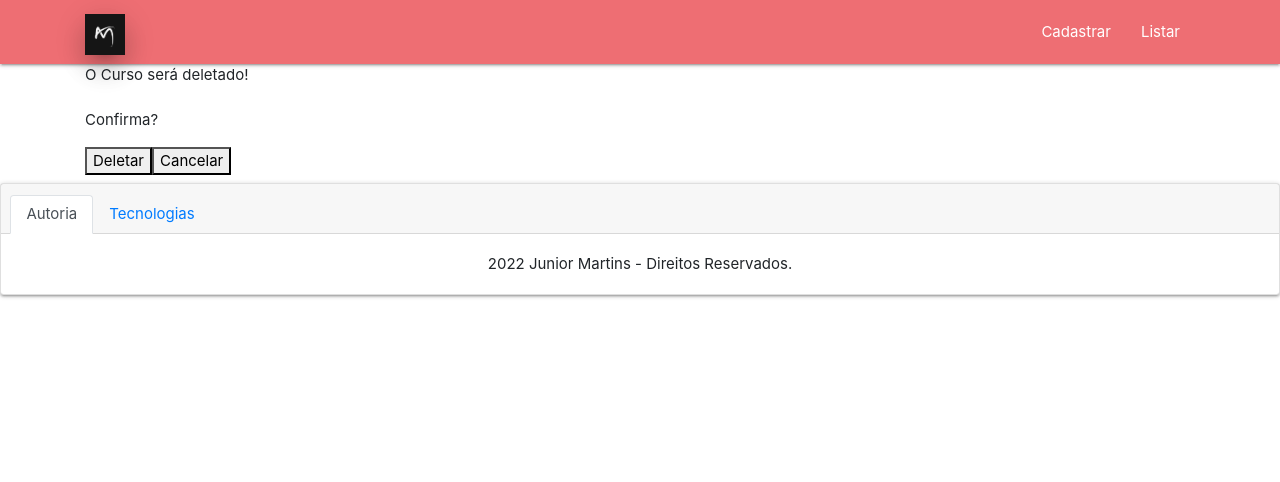
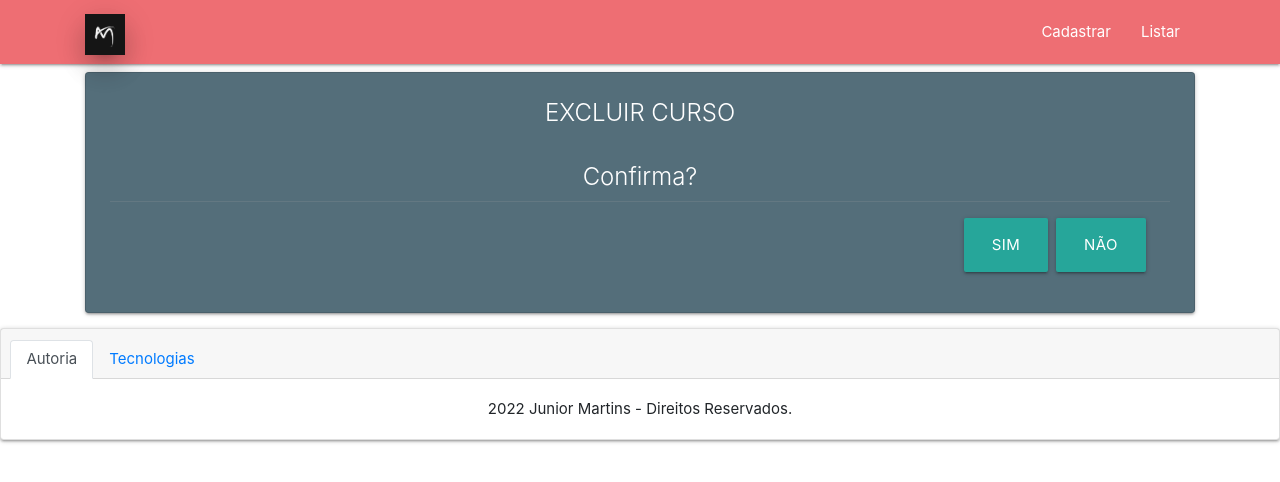
Before and after one commit to juniorsmartins/portfolio-com-angular, an Angular app in the folder portfolio/: page /especificos/excluirCurso/1 in a window 1280 px wide. Shown: the top 482 px of the page. Built offline with nearby package versions, Linux system fonts and the light colour scheme; no server answers; what ngx-mask would draw is missing.

Commit message:
Refinamento de componente Excluir Curso.

```diff
--- a/portfolio/src/app/componentes/especificos/curso.ts
+++ b/portfolio/src/app/componentes/especificos/curso.ts
@@ -5,8 +5,8 @@ export interface Curso
   id?: number,
   titulo: string,
   instituicao: string,
-  dataConclusao: string,
+  dataConclusao: any,
   cargaHoraria: number,
-  preco: string,
+  preco: any,
   link: string
 }
--- a/portfolio/src/app/componentes/especificos/excluir-cursos/excluir-cursos.component.html
+++ b/portfolio/src/app/componentes/especificos/excluir-cursos/excluir-cursos.component.html
@@ -1,11 +1,11 @@
 <section class="container">
-  <div class="">
-    <p>O Curso será deletado! <br><br>
-      Confirma?</p>
-      <div>
-        <button (click)="excluirCurso()">Deletar</button>
-        <button (click)="cancelarExcluirCurso()">Cancelar</button>
+  <div class="card blue-grey darken-1 hoverable">
+    <div class="card-content white-text">
+      <p class="card-title center-align">EXCLUIR CURSO <br><br> Confirma?</p>
+      <div class="modal-footer card-action right-align">
+        <button type="button" class="waves-effect waves-light btn-large" (click)="excluirCurso()">Sim</button>
+        <button type="button" class="waves-effect waves-light btn-large" (click)="cancelarExcluirCurso()">Não</button>
       </div>
+    </div>
   </div>
-  <div class="overlay"></div>
 </section>
--- a/portfolio/src/app/componentes/especificos/excluir-cursos/excluir-cursos.component.ts
+++ b/portfolio/src/app/componentes/especificos/excluir-cursos/excluir-cursos.component.ts
@@ -2,6 +2,8 @@ import { ActivatedRoute, Router } from '@angular/router';
 import { Component, OnInit } from '@angular/core';
 import { Curso } from '../curso';
 import { CursoService } from '../curso.service';
+
+declare var jQuery: any;
 
 @Component({
   selector: 'app-excluir-cursos',
@@ -31,7 +33,7 @@ export class ExcluirCursosComponent implements OnInit {
     const id = this.route.snapshot.paramMap.get('id');
     this.service.buscarCursoPorId(parseInt(id!)).subscribe((curso) => {
       this.curso = curso;
-    })
+    });
   }
 
   excluirCurso()
--- a/portfolio/src/app/componentes/especificos/item-cursos/item-cursos.component.html
+++ b/portfolio/src/app/componentes/especificos/item-cursos/item-cursos.component.html
@@ -20,7 +20,6 @@
         </div>
         <div class="card-action right-align">
           <button type="button" class="waves-effect waves-light btn-large" routerLink="/especificos/editarCurso/{{this.curso.id}}"> <i class="material-icons">edit</i> </button>
-          <button (click)="detalharCadastroDoCurso()" type="button" class="waves-effect waves-light btn-large"> <i class="material-icons">zoom_in</i> </button> <!-- Event Binding -->
           <button type="button" class="waves-effect waves-light btn-large" routerLink="/especificos/excluirCurso/{{this.curso.id}}"> <i class="material-icons">delete</i> </button>
         </div>
       </div>
--- a/portfolio/src/app/componentes/especificos/item-cursos/item-cursos.component.ts
+++ b/portfolio/src/app/componentes/especificos/item-cursos/item-cursos.component.ts
@@ -22,15 +22,4 @@ export class ItemCursosComponent implements OnInit {
 
   ngOnInit(): void {}
 
-  larguraCardCurso(): string {
-    if(this.curso.titulo.length >= 256) {
-      return 'nome-de-estilo-conforme-tamanho-aqui-e-grande';
-    }
-    return 'nome-de-estilo-conforme-tamanho-aqui-e-pequeno';
-  }
-
-  detalharCadastroDoCurso() {
-    alert("Curso detalhado com sucesso!");
-  }
-
 }
--- a/portfolio/src/app/componentes/especificos/listar-cursos/listar-cursos.component.html
+++ b/portfolio/src/app/componentes/especificos/listar-cursos/listar-cursos.component.html
@@ -16,6 +16,6 @@
 
 <ng-template #semCursos>
   <div class="center-align">
-    <p class="black-text">Nenhun curso cadastrado!</p>
+    <h1 class="black-text">Nenhun curso cadastrado!</h1>
   </div>
 </ng-template>
```
Also changed, not shown: portfolio/src/app/app.component.html (line endings or trailing spaces), 1 other file (tests, documents, lock files or other folders).
